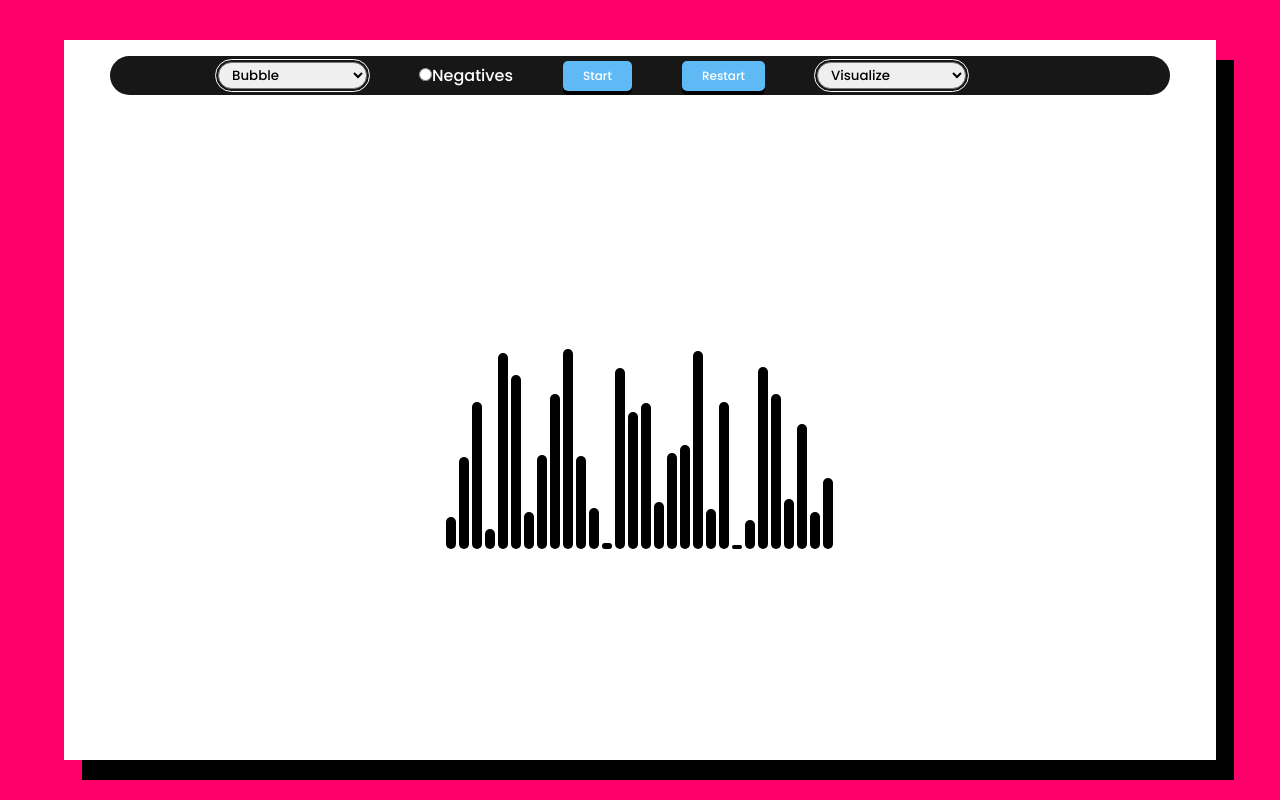
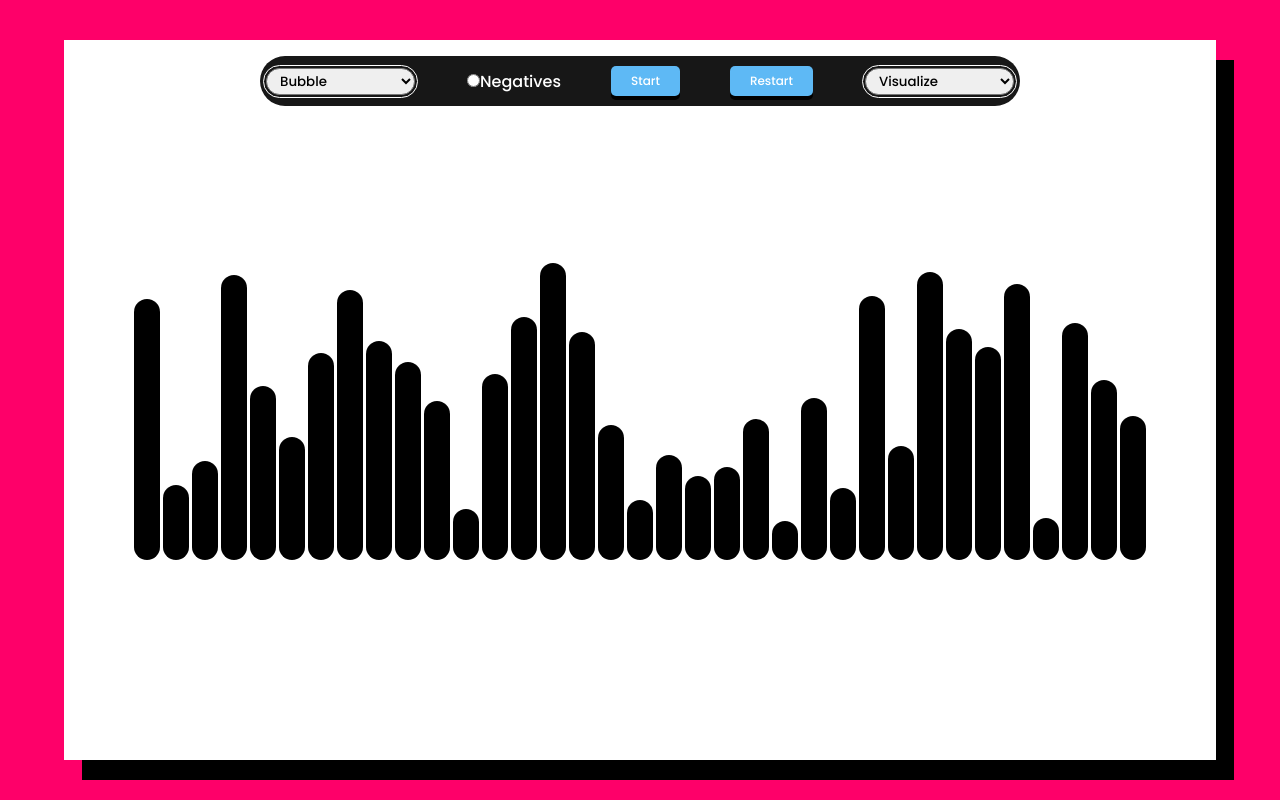
Before and after one commit to ds-247/sorting_visualizer, a React (Vite) app: page / in a window 1280 px wide. Built offline with nearby package versions, Linux system fonts and the light colour scheme.

Commit message:
* phase one of section one is completed

```diff
--- a/package.json
+++ b/package.json
@@ -1,7 +1,7 @@
 {
   "name": "sorting-visualizer",
   "private": true,
-  "version": "0.0.0",
+  "version": "0.0.1",
   "type": "module",
   "homepage": "https://ds-247.github.io/sorting_visualizer",
   "scripts": {
--- a/src/components/bar-chart/BarChart.jsx
+++ b/src/components/bar-chart/BarChart.jsx
@@ -29,7 +29,7 @@ export default function BarChart({
             key={index}
             className="bar"
             style={{
-              height: `${value}px`,
+              height: `${value * 3}px`,
               backgroundColor: color,
             }}
           ></div>
--- a/src/components/bar-chart/bar.scss
+++ b/src/components/bar-chart/bar.scss
@@ -7,7 +7,7 @@
 }
 
 .bar {
-  width: 10px; /* Fixed width for each bar */
+  width: 26px; /* Fixed width for each bar */
   display: flex;
   align-items: flex-end;
   justify-content: center;
--- a/src/components/button/Button.jsx
+++ b/src/components/button/Button.jsx
@@ -1,13 +1,15 @@
 import "./btn.scss";
 
-export default function Button({value, onClick}) {
+export default function Button({ value, onClick, disable }) {
   function handleClick() {
+    if (!disable) {
       console.log("button is clicked");
       onClick();
+    }
   }
   return (
     <div onClick={handleClick} className="btn">
       {value}
     </div>
-    )
+  );
 }
--- a/src/components/dropdown/Dropdown.jsx
+++ b/src/components/dropdown/Dropdown.jsx
@@ -1,6 +1,6 @@
 import "./dropdown.scss";
 
-export default function Dropdown({ options , selected, handleAlgoSelection}) {
+export default function Dropdown({ options , selected, handleAlgoSelection, disable}) {
 
     function handleSelectChange(params) {
         handleAlgoSelection(params.target.value);
@@ -8,7 +8,7 @@ export default function Dropdown({ options , selected, handleAlgoSelection}) {
 
   return (
     <div className="dropDown">
-      <select value={selected} onChange={handleSelectChange}>
+      <select value={selected} onChange={handleSelectChange} disabled={disable}>
         <option value="" disabled>
           Select an option
         </option>
--- a/src/components/first-section/FirstSection.jsx
+++ b/src/components/first-section/FirstSection.jsx
@@ -15,14 +15,15 @@ const speedList = [
   { "Speed 5 x": 50 },
 ];
 const data = [
-  32, 92, 147, 20, 196, 174, 37, 94, 155, 200, 93, 41, 6, 181, 137, 146, 47, 96,
-  104, 198, 40, 147, 4, 29, 182, 155, 50, 125, 37, 71,
+  87, 25, 33, 95, 58, 41, 69, 90, 73, 66, 53, 17, 62, 81, 99, 76, 45, 20, 35,
+  28, 31, 47, 13, 54, 24, 88, 38, 96, 77, 71, 92, 14, 79, 60, 48,
 ];
 
-const MIN = 30;
-const MAX = 200;
+const MIN = 10;
+const MAX = 100;
 
 export default function FirstSection() {
+  const [disable, setDisable] = useState(false);
   const [purple, setPurple] = useState();
   const [green, setGreen] = useState(); // green -- single value
   const [orange, setOrange] = useState(); // orange
@@ -41,7 +42,7 @@ export default function FirstSection() {
 
   function handleRestart() {
     let nums = [];
-    for (let i = 1; i <= 30; i++) {
+    for (let i = 1; i <= 35; i++) {
       let val = Math.random() * (MAX - MIN) + MIN;
       nums.push(val);
     }
@@ -60,20 +61,32 @@ export default function FirstSection() {
   async function swap(nums, i, j) {
     [nums[j], nums[i]] = [nums[i], nums[j]];
     setRed([i, j]);
+    await sleep();
     setRed((prev) => []);
-    await sleep();
   }
 
   function handleAlgoSelection(algo) {
     setAlgo(algo);
   }
 
-  function handleStart() {
-    if (algo === "Bubble") bubbleSort(arr);
-    else if (algo === "Selection") selectionSort(arr);
-    else if (algo === "Insertion") insertionSort(arr);
-    else if (algo === "Quick") quick_sort(0, arr.length - 1, arr);
-    else if (algo === "Merge") merge_sort(0, arr.length - 1, arr);
+  async function handleStart() {
+    setDisable((prev) => true);
+    if (algo === "Bubble") {
+      await bubbleSort(arr);
+      setDisable((prev) => false);
+    } else if (algo === "Selection") {
+      await selectionSort(arr);
+      setDisable((prev) => false);
+    } else if (algo === "Insertion") {
+      await insertionSort(arr);
+      setDisable((prev) => false);
+    } else if (algo === "Quick") {
+      await quick_sort(0, arr.length - 1, arr);
+      setDisable((prev) => false);
+    } else if (algo === "Merge") {
+      await merge_sort(0, arr.length - 1, arr);
+      setDisable((prev) => false);
+    }
 
     complete();
   }
@@ -144,10 +157,10 @@ export default function FirstSection() {
   async function merge(left, mid, right, data) {
     let left_ind = left;
     let right_ind = mid + 1;
-    let temp = fill(left,right)
+    let temp = fill(left, right);
 
     setRed([left, right]);
-    setCompletion(prev => [...prev,...temp])
+    setCompletion((prev) => [...prev, ...temp]);
     await sleep();
 
     while (left_ind <= mid && right_ind <= right) {
@@ -226,7 +239,12 @@ export default function FirstSection() {
       for (let j = 0; j < data.length - i - 1; j++) {
         if (data[j] > data[j + 1]) {
           await swap(data, j, j + 1);
+        } else {
+          setBlue(j);
+          await sleep();
         }
+        setBlue();
+        await sleep();
       }
       setArr([...data]);
       setCompletion((prev) => [...prev, data.length - 1 - i]);
@@ -245,14 +263,16 @@ export default function FirstSection() {
           options={algoList}
           selected={algo}
           handleAlgoSelection={handleAlgoSelection}
+          disable={disable}
         />
-        <Radio name="name" option="Negatives" />
-        <Button value="Start" onClick={handleStart} />
-        <Button value="Restart" onClick={handleRestart} />
+        <Radio name="name" option="Negatives" disable={disable} />
+        <Button value="Start" onClick={handleStart} disable={disable} />
+        <Button value="Restart" onClick={handleRestart} disable={disable} />
         <Dropdown
           options={speedList}
           selected={ms}
           handleAlgoSelection={handleSpeedChange}
+          disable={disable}
         />
       </Top>
 
--- a/src/components/radio/Radio.jsx
+++ b/src/components/radio/Radio.jsx
@@ -1,6 +1,6 @@
 import "./radio.scss";
 
-export default function Radio({name, option}) {
+export default function Radio({name, option, disable}) {
 
     const selectedOption = ''
 
@@ -16,6 +16,7 @@ export default function Radio({name, option}) {
           value={option}
           checked={selectedOption === option}
           onChange={handleOptionChange}
+          disabled={disable}
         />
         <label>{option}</label>
       </div>
--- a/src/components/top/top.scss
+++ b/src/components/top/top.scss
@@ -1,16 +1,15 @@
-.top{
-    width: 92%;
-    height: 39px;
+.top {
+  width: 66%;
+  height: 50px;
   background-color: #171717;
-    border-radius: 20px;
+  border-radius: 35px;
   margin: 16px auto;
 }
 
-.top > :first-child{
-    margin-left: 10%;
+.top > :first-child {
   display: flex;
   height: 100%;
   align-items: center;
-    justify-content: flex-start;
+  justify-content: center;
   gap: 50px;
 }
```
Also changed, not shown: goals.txt. Lines whose indentation alone changed are shown as unchanged.
